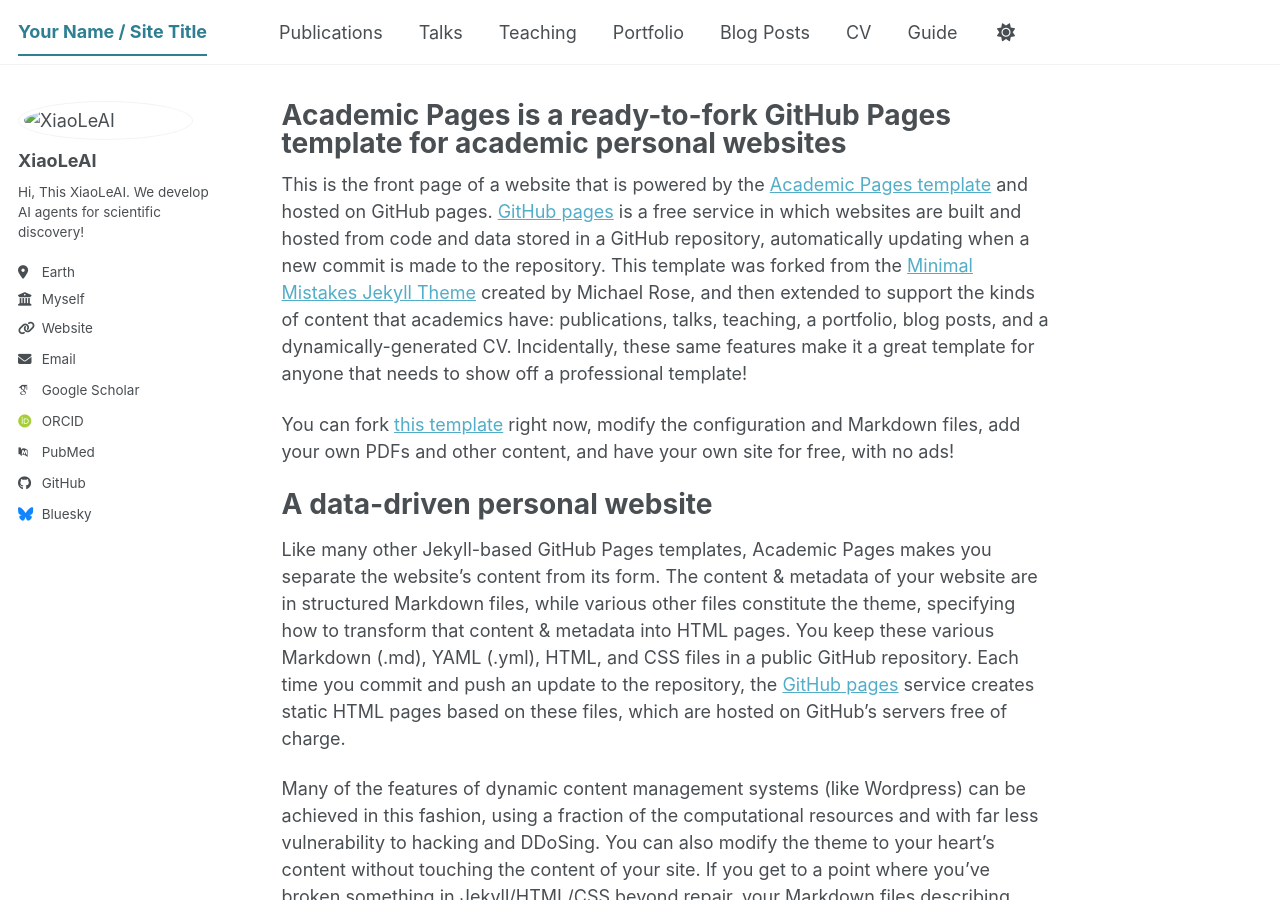
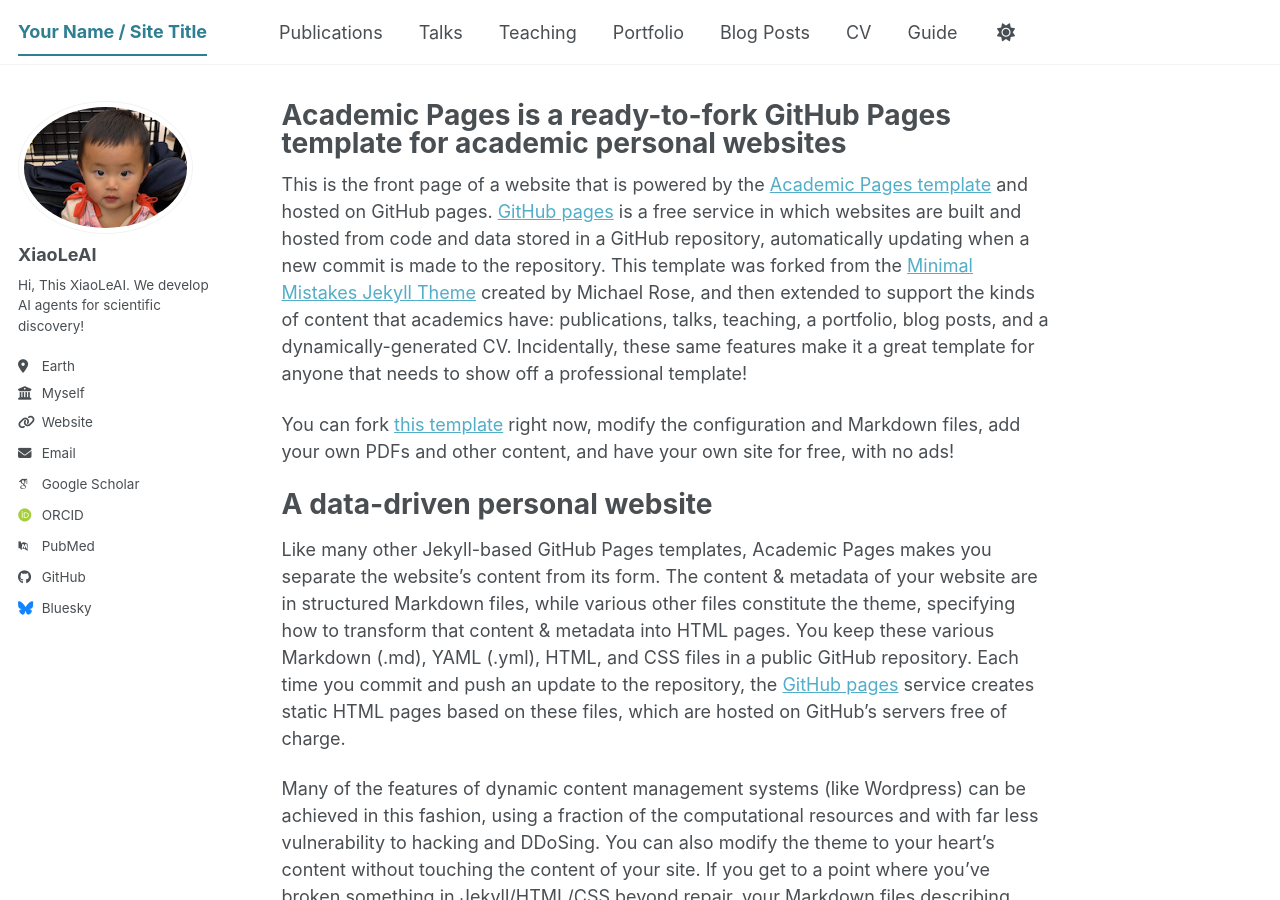
Before and after one commit to XiaoLeFancyAI/XiaoLeFancyAI.github.io, a Jekyll site: the page built from _pages/about.md, in a window 1280 px wide and 900 px high. Built offline with Jekyll 4.4.1, drawn with Linux system fonts in a browser that asks for light colours; some web fonts are replaced; a script bundle is joined from its source files by our own code; library files that are not in the unit come from our copies.

Commit message:
Update avatar path in configuration file

```diff
--- a/_config.yml
+++ b/_config.yml
@@ -23,7 +23,7 @@
 #               Additional customization can be done by editing /_includes/author-profile.html
 author:
   # Biographic information
-  avatar           : "/images/Ping2.png"
+  avatar           : "Ping2.png"
   name             : "XiaoLeAI"
   pronouns         : # example: "she/her"
   bio              : "Hi, This XiaoLeAI. We develop AI agents for scientific discovery!"
```
